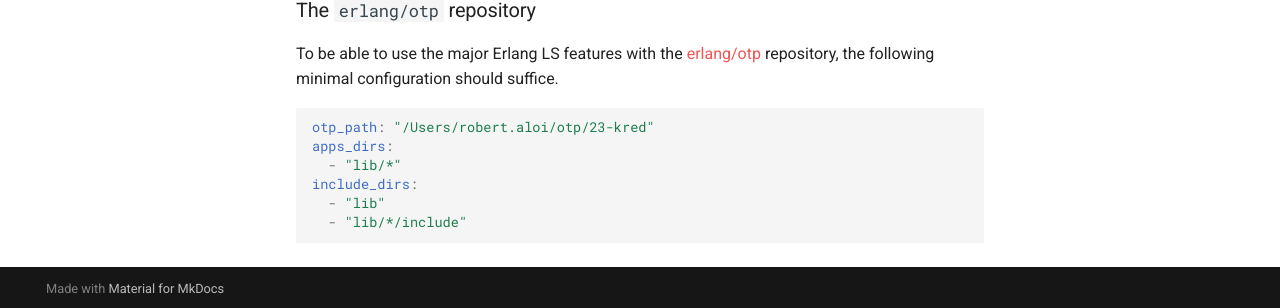
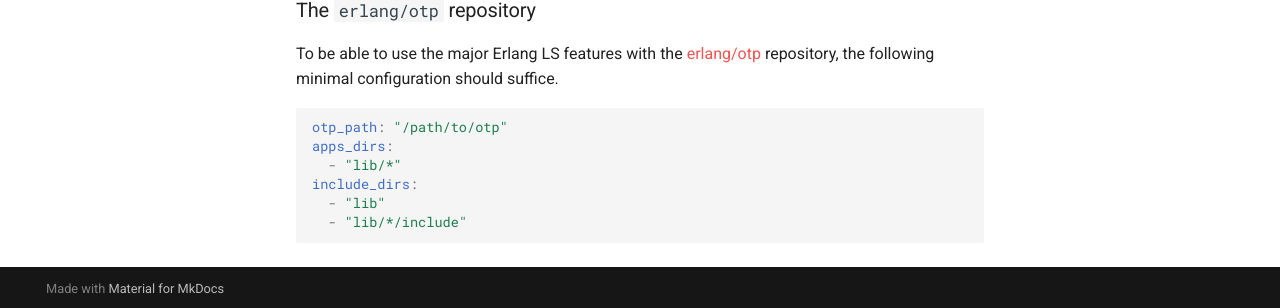
Before and after one commit to erlang-ls/erlang-ls.github.io, an MkDocs documentation site: the page built from docs/configuration.md, in a window 1280 px wide and 900 px high, scrolled down 3789 px. Shown: the part 589-897 px from the top of the window. Built offline with MkDocs 1.6.1 and Material for MkDocs 9.7.7, drawn with Linux system fonts in a browser that asks for light colours; comment, search, counter and statistics services are not loaded.

Commit message:
Generalize OTP path

````diff
--- a/docs/configuration.md
+++ b/docs/configuration.md
@@ -175,7 +175,7 @@ To be able to use the major Erlang LS features with the
 should suffice.
 
 ```yaml
-otp_path: "/Users/robert.aloi/otp/23-kred"
+otp_path: "/path/to/otp"
 apps_dirs:
   - "lib/*"
 include_dirs:
````
